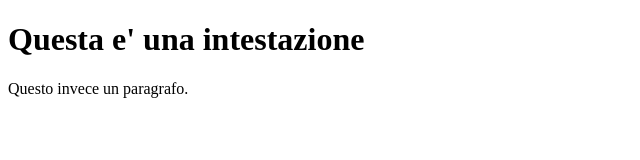
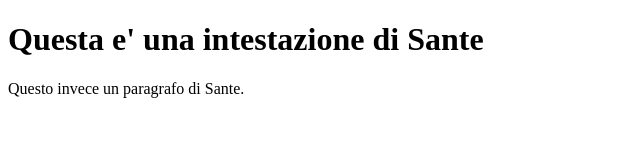
Before and after one commit to mister-purple/HTML5-CSS-base, a plain HTML site: page docs/index.html in a window 1280 px wide. Shown: the whole page, without its empty margins (0-640 px from the left). Drawn offline with Linux system fonts and the light colour scheme.

Commit message:
Update index.html

```diff
--- a/docs/index.html
+++ b/docs/index.html
@@ -2,12 +2,12 @@
 <html>
 	<head>
 		<title>
-        	Esercizio 1 in HTML
+        	Esercizio di Sante in HTML
         </title>
 	</head>
 	<body>
 
-		<h1>Questa e' una intestazione</h1>
-		<p>Questo invece un paragrafo.</p>
+		<h1>Questa e' una intestazione di Sante</h1>
+		<p>Questo invece un paragrafo di Sante.</p>
 	</body>
 </html>
```
